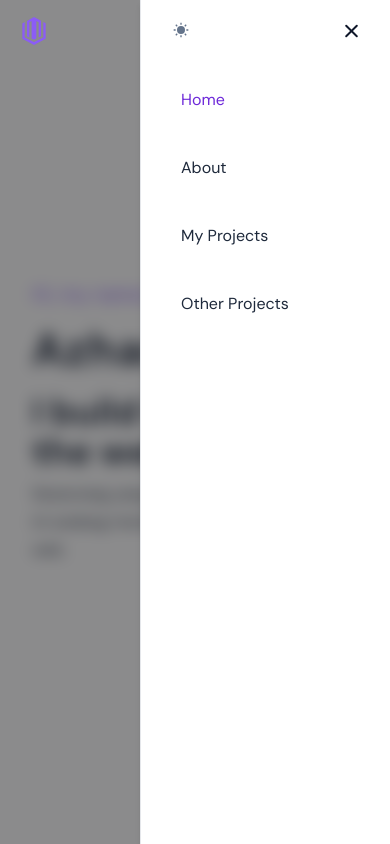
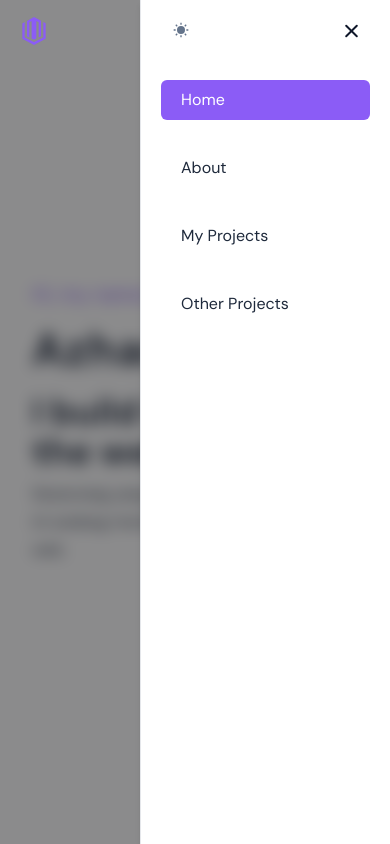
Before and after one commit to azharluthfi14/porto-web-v2, a React (Vite) app: page / in a window 390 px wide. Both pictures are taken after a click on the element 351 px from the left and 30 px from the top of the page. Shown: the top 844 px of the page. Built offline with nearby package versions, Linux system fonts and the light colour scheme.

Commit message:
Add style sidebar

```diff
--- a/src/components/Navbar.jsx
+++ b/src/components/Navbar.jsx
@@ -1,7 +1,6 @@
 import { useState, useEffect } from "react";
 import { Link } from "react-scroll";
 import { AnimatePresence, motion, useCycle } from "framer-motion";
-import { HiMenu, HiX } from "react-icons/hi";
 import ButtonTheme from "./ButtonTheme";
 import navLogo from "../favicon.svg";
 
@@ -21,8 +20,9 @@ const Navbar = () => {
     navbarMenu: `hidden w-full lg:flex lg:flex-row lg:items-center lg:justify-between lg:w-auto md:font-medium`,
     navbarMenuListWrapper: `flex flex-row space-x-10`,
     navbarLink: `block link py-2 text-center dark:text-white hover:dark:text-violet-700 cursor-pointer`,
+    navbarBtn: `border-l-[0.01rem] pl-5 dark:border-dark-500`,
     navbarLinkActive: `text-violet-700 dark:text-violet-500`,
-    navbarBtn: `border-l-[0.01rem] pl-5 dark:border-dark-500`,
+    navbarLinkMobileActive: `bg-violet-500 text-white rounded-md`,
     buttonOpenMenu: `flex z-50 lg:hidden cursor-pointer text-xl rounded-full p-2 text-slate-900 hover:bg-gray-200 dark:text-white dark:hover:bg-dark-500`,
     mobileMenuWrapper: `fixed shadow-md border-l top-0 right-0 bottom-0 h-screen lg:hidden bg-white dark:bg-dark-800 dark:border-0`,
     mobileMenuHeader: `flex justify-between align-middle relative px-5 py-2.5 items-center`,
@@ -162,11 +162,11 @@ const Navbar = () => {
                       <Link
                         to={item.setTo}
                         spy={true}
-                        activeClass={style.navbarLinkActive}
+                        activeClass={style.navbarLinkMobileActive}
                         smooth={true}
                         offset={-50}
                         duration={500}
-                        className="block py-2 p-5 text-slate-800 dark:text-white cursor-pointer  hover:dark:text-violet-700"
+                        className="block py-2 p-5 text-slate-800 dark:text-white cursor-pointer"
                         onClick={() => setToggle(false)}
                       >
                         {item.name}
--- a/src/sections/Built.jsx
+++ b/src/sections/Built.jsx
@@ -67,7 +67,7 @@ const Built = () => {
               <FaGithub className={styles.builtItemIcon} />
             </a>
           </div>
-          <figure className="p-1.5 order-1 rounded-lg bg-white mb-8 border overflow-hidden border-gray-200">
+          <figure className="p-1.5 order-1 rounded-lg bg-white mt-8 md:mt-0 border overflow-hidden border-gray-200">
             <img
               className={styles.builtItemCoverImg}
               src={project2}
```
